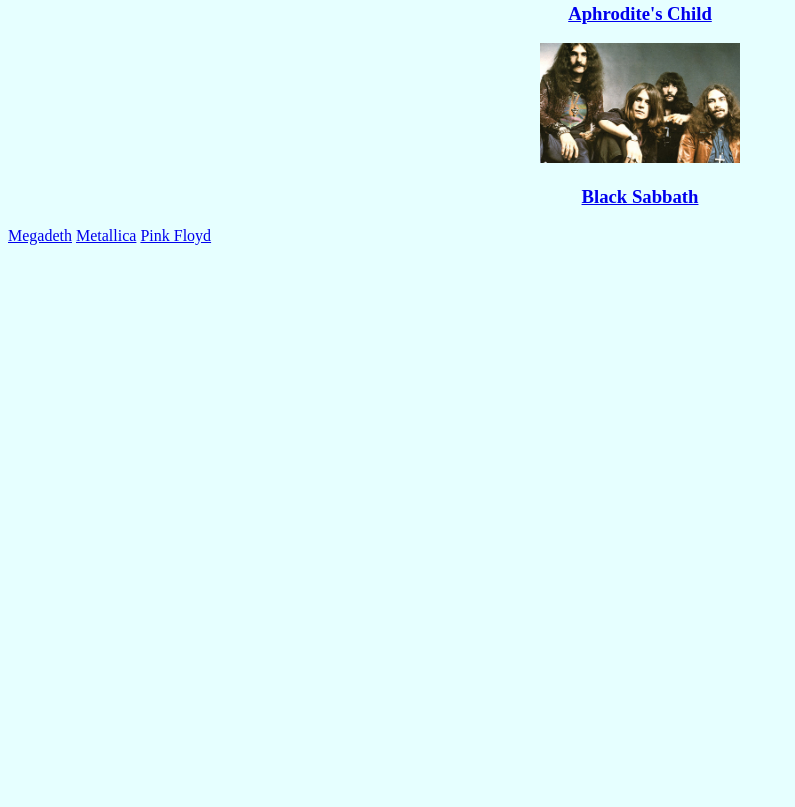
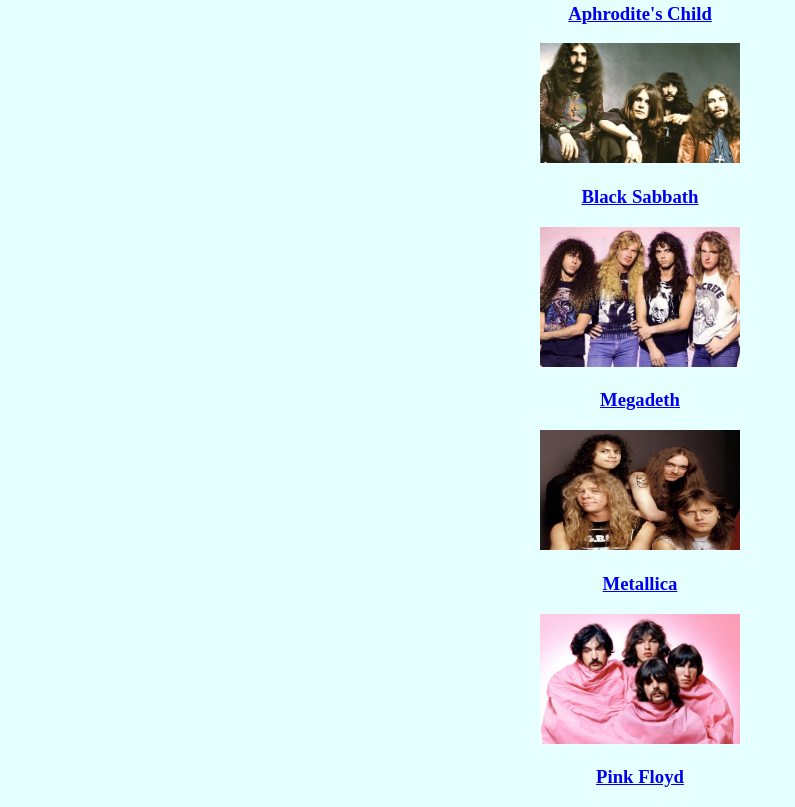
Before and after one commit to eun-younglee/mysite.github.io, a plain HTML site: page index.html in a window 1280 px wide. Shown: the part 347-1154 px from the top of the page, without its empty margins (0-795 px from the left). Before the commit the page ends 800 px from the top, so only its background shows below. Drawn offline with Linux system fonts and the light colour scheme.

Commit message:
Update index.html

```diff
--- a/index.html
+++ b/index.html
@@ -40,9 +40,35 @@ It must only appear once, at the top of the page (before any HTML tags).-->
     </div>
   </div>
 
-  <a href="aphrodite.html" title="Megadeth">Megadeth</a>
-  <a href="aphrodite.html" title="Metallica">Metallica</a>
-  <a href="aphrodite.html" title="Pink Floyd">Pink Floyd</a>
+  <div class="artist">
+    <div class="photo">
+      <img src="Pictures/megadeth-rust-in-peace-band-photo-530x375.jpg" alt="Megadeth" width="200" height="140">
+    </div>
+    <div class="link">
+      <h3><a href="megadeth.html" title="Megadeth">Megadeth</a></h3>
+    </div>
+  </div>
+
+  <div class="artist">
+    <div class="photo">
+      <img src="Pictures/ki0zhwvnrftz.jpg" alt="Metallica" width="200" height="120">
+    </div>
+    <div class="link">
+      <h3><a href="metallica.html" title="Metallica">Metallica</a></h3>
+    </div>
+  </div>
+
+  <div class="artist">
+    <div class="photo">
+      <img src="Pictures/1_WqJ_UyINArb8bnqm0vD4Bg.jpg" alt="Pink Floyd" width="200" height="130">
+    </div>
+    <div class="link">
+      <h3><a href="pinkfloyd.html" title="Pink Floyd">Pink Floyd</a></h3>
+    </div>
+  </div>
+
+
+
 
 
 
```
